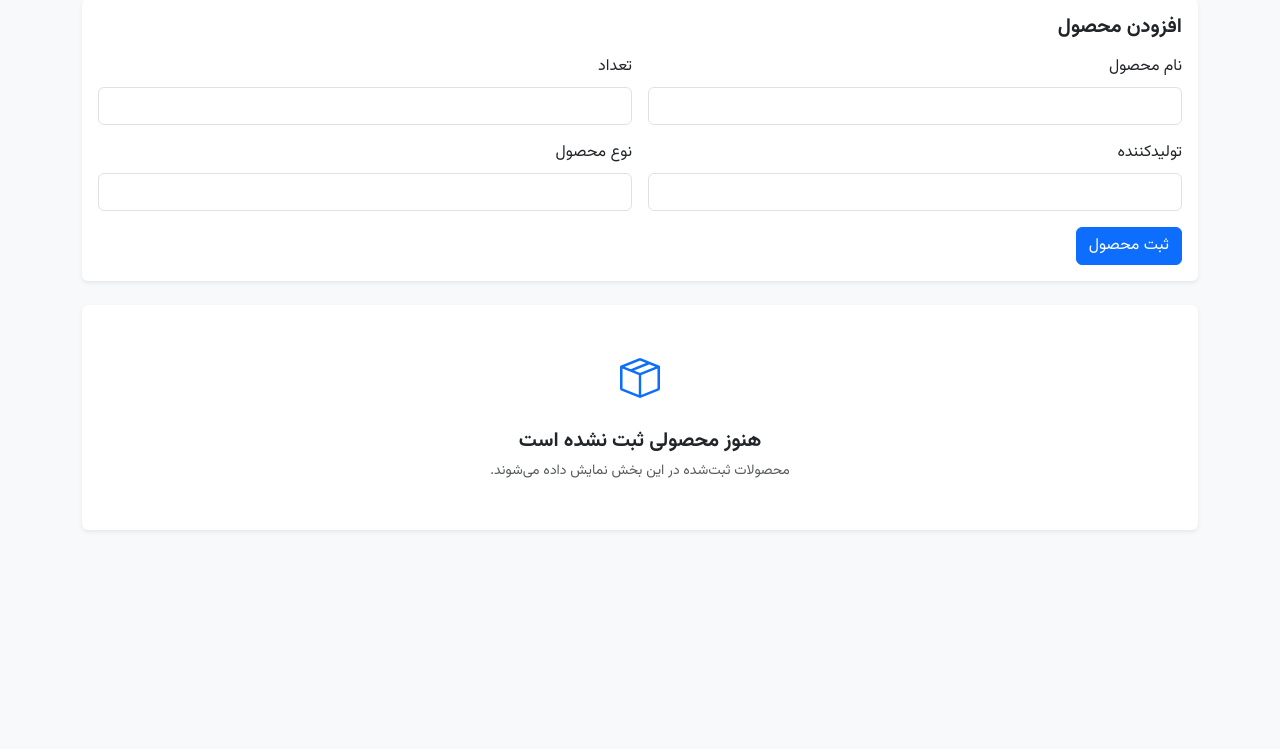
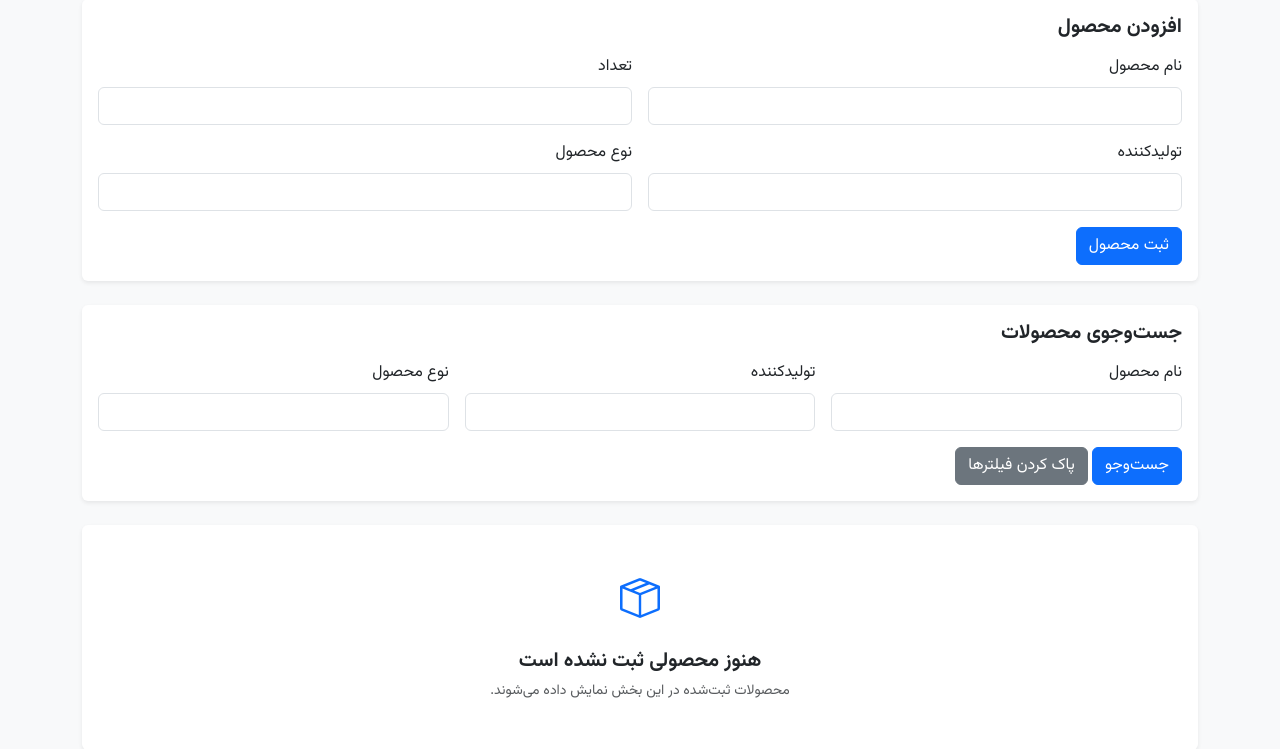
Before and after one commit to Arshiar352/PHP-Inventory-system-training, a PHP site: page /products in a window 1280 px wide. Shown: the part 193-942 px from the top of the page. Before the commit the page ends 724 px from the top, so only its background shows below. Run offline with PHP 8.4, Linux system fonts and the light colour scheme; the visitor is signed in with stand-in values (Sample User, id 1); data that the repository does not hold is empty; a stand-in replaces the project's code that opens the database connection.

Commit message:
Product's CRUD is done!

```diff
--- a/Controllers/ProductController.php
+++ b/Controllers/ProductController.php
@@ -31,12 +31,15 @@ class ProductController
             }
         }
 
-        $stmt = $pdo->query(
-            'SELECT * FROM products ORDER BY id DESC'
+        $name = $_GET['name'] ?? '';
+        $manufacturer = $_GET['manufacturer'] ?? '';
+        $type = $_GET['type'] ?? '';
+
+        $products = $this->searchProducts(
+            $name,
+            $manufacturer,
+            $type
         );
-
-        $products = $stmt->fetchAll(PDO::FETCH_ASSOC);
-
         require_once __DIR__ . '/../Views/products.php';
     }
 
@@ -129,14 +132,14 @@ class ProductController
         $products = [];
         $editProduct = null;
 
-        $prodId = $_POST['id'] ?? '';
+        $id = $_POST['id'] ?? '';
         $name = trim($_POST['name'] ?? '');
         $quantity = $_POST['quantity'] ?? '';
         $manufacturer = trim($_POST['manufacturer'] ?? '');
         $type = trim($_POST['type'] ?? '');
 
         if (
-            $prodId === '' || !ctype_digit((string) $prodId) || (int) $prodId <= 0
+            $id === '' || !ctype_digit((string) $id) || (int) $id <= 0
         ) {
             $errors[] = 'Invalid product ID.';
         }
@@ -152,7 +155,7 @@ class ProductController
         }
 
         if (empty($errors)) {
-            $editProduct = $this->getProductForEdit($prodId);
+            $editProduct = $this->getProductForEdit($id);
 
             if ($editProduct === false) {
                 $errors[] = 'Product not found.';
@@ -175,7 +178,7 @@ class ProductController
                 $quantity,
                 $manufacturer,
                 $type,
-                $prodId
+                $id
             ]);
 
             header('Location: /products');
@@ -204,4 +207,29 @@ class ProductController
 
         return $stmt->fetch(PDO::FETCH_ASSOC);
     }
+
+    private function searchProducts(string $name, string $manufacturer, string $type)
+    {
+        global $pdo;
+
+        $name = '%' . trim($name) . '%';
+        $manufacturer = '%' . trim($manufacturer) . '%';
+        $type = '%' . trim($type) . '%';
+
+        $stmt = $pdo->prepare(
+            'SELECT * FROM products
+         WHERE name LIKE :name
+         AND manufacturer LIKE :manufacturer
+         AND type LIKE :type
+         ORDER BY id DESC'
+        );
+
+        $stmt->execute([
+            'name' => $name,
+            'manufacturer' => $manufacturer,
+            'type' => $type
+        ]);
+
+        return $stmt->fetchAll(PDO::FETCH_ASSOC);
+    }
 }
--- a/Views/products.php
+++ b/Views/products.php
@@ -23,7 +23,6 @@ require __DIR__ . '/partials/head.php';
         <?php endforeach; ?>
     <?php endif; ?>
 
-    <!-- Add Product -->
     <div class="card border-0 shadow-sm mb-4">
         <div class="card-body">
 
@@ -70,8 +69,7 @@ require __DIR__ . '/partials/head.php';
         </div>
     </div>
 
-    <!-- Edit Product -->
-    <?php if (is_array($editProduct)): ?>
+    <?php if (isset($editProduct) && $editProduct !== null): ?>
 
         <div class="card border-0 shadow-sm mb-4">
             <div class="card-body">
@@ -136,7 +134,57 @@ require __DIR__ . '/partials/head.php';
 
     <?php endif; ?>
 
-    <!-- Products List -->
+
+    <div class="card border-0 shadow-sm mb-4">
+        <div class="card-body">
+
+            <h2 class="h5 fw-bold mb-3">جست‌وجوی محصولات</h2>
+
+            <form action="/products" method="GET">
+
+                <div class="row g-3">
+
+                    <div class="col-md-4">
+                        <label class="form-label">نام محصول</label>
+                        <input
+                            type="text"
+                            name="name"
+                            class="form-control"
+                            value="<?= htmlspecialchars($_GET['name'] ?? '', ENT_QUOTES, 'UTF-8') ?>">
+                    </div>
+
+                    <div class="col-md-4">
+                        <label class="form-label">تولیدکننده</label>
+                        <input
+                            type="text"
+                            name="manufacturer"
+                            class="form-control"
+                            value="<?= htmlspecialchars($_GET['manufacturer'] ?? '', ENT_QUOTES, 'UTF-8') ?>">
+                    </div>
+
+                    <div class="col-md-4">
+                        <label class="form-label">نوع محصول</label>
+                        <input
+                            type="text"
+                            name="type"
+                            class="form-control"
+                            value="<?= htmlspecialchars($_GET['type'] ?? '', ENT_QUOTES, 'UTF-8') ?>">
+                    </div>
+
+                </div>
+
+                <button type="submit" class="btn btn-primary mt-3">
+                    جست‌وجو
+                </button>
+
+                <a href="/products" class="btn btn-secondary mt-3">
+                    پاک کردن فیلترها
+                </a>
+
+            </form>
+        </div>
+    </div>
+
     <?php if (empty($products)): ?>
 
         <div class="card border-0 shadow-sm">
```
